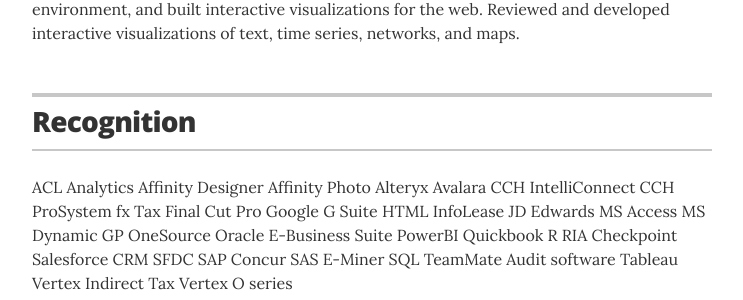
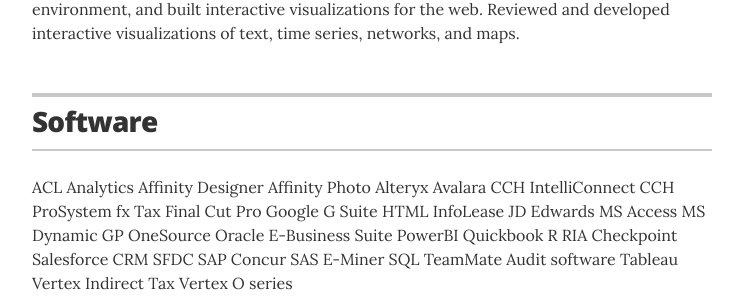
Before and after one commit to rchum/portfolio, a Jekyll site: the page built from index.html, in a window 1280 px wide and 900 px high, scrolled down 1935 px. Shown: the part 441-741 px from the top of the window, without its empty margins (268-1011 px from the left). Built offline with Jekyll 4.4.1, drawn with Linux system fonts in a browser that asks for light colours.

Commit message:
Update resume.html

```diff
--- a/_layouts/resume.html
+++ b/_layouts/resume.html
@@ -145,7 +145,7 @@
       <section class="content-section">
 
         <header class="section-header">
-          <h2>Recognition</h2>
+          <h2>Software</h2>
         </header>
 
         {% for recognition in site.data.recognitions %}
```
